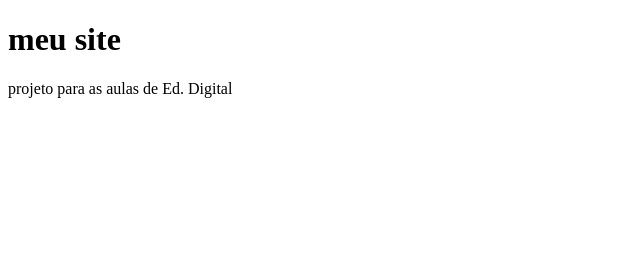
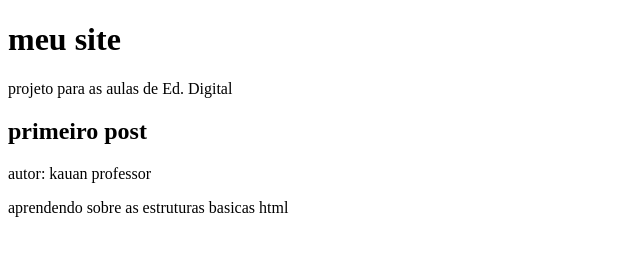
Before and after one commit to yansantos26-beep/projetoaula, a plain HTML site: page index.html in a window 1280 px wide. Shown: the whole page, without its empty margins (0-640 px from the left). Drawn offline with Linux system fonts and the light colour scheme.

Commit message:
Update index.html

```diff
--- a/index.html
+++ b/index.html
@@ -6,7 +6,14 @@
     <title>Document</title>
 </head>
 <body>
+    <header>
     <h1>meu site</h1>
     <p>projeto para as aulas de Ed. Digital</p>
+    </header>
+    <main>
+         <h2>primeiro post</h2>
+         <p>autor: kauan professor</p>
+         <p>aprendendo sobre as estruturas basicas html<p/>
+    </main>
 </body>
 </html>
```
